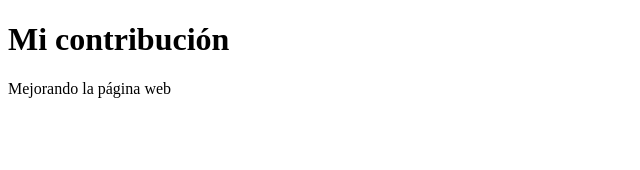
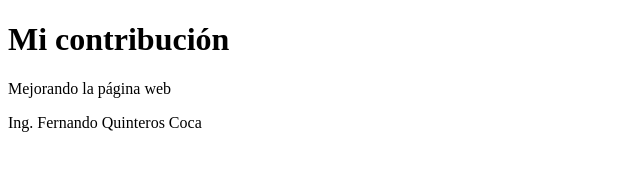
Before and after one commit to QuinterosF/my-project, a plain HTML site: page index.html in a window 1280 px wide. Shown: the whole page, without its empty margins (0-640 px from the left). Drawn offline with Linux system fonts and the light colour scheme.

Commit message:
contribucion en index.html

```diff
--- a/index.html
+++ b/index.html
@@ -7,5 +7,6 @@
   <body>
     <h1>Mi contribución</h1>
     <p>Mejorando la página web</p>
+    <p>Ing. Fernando Quinteros Coca</p>
   </body>
 </html>
```
